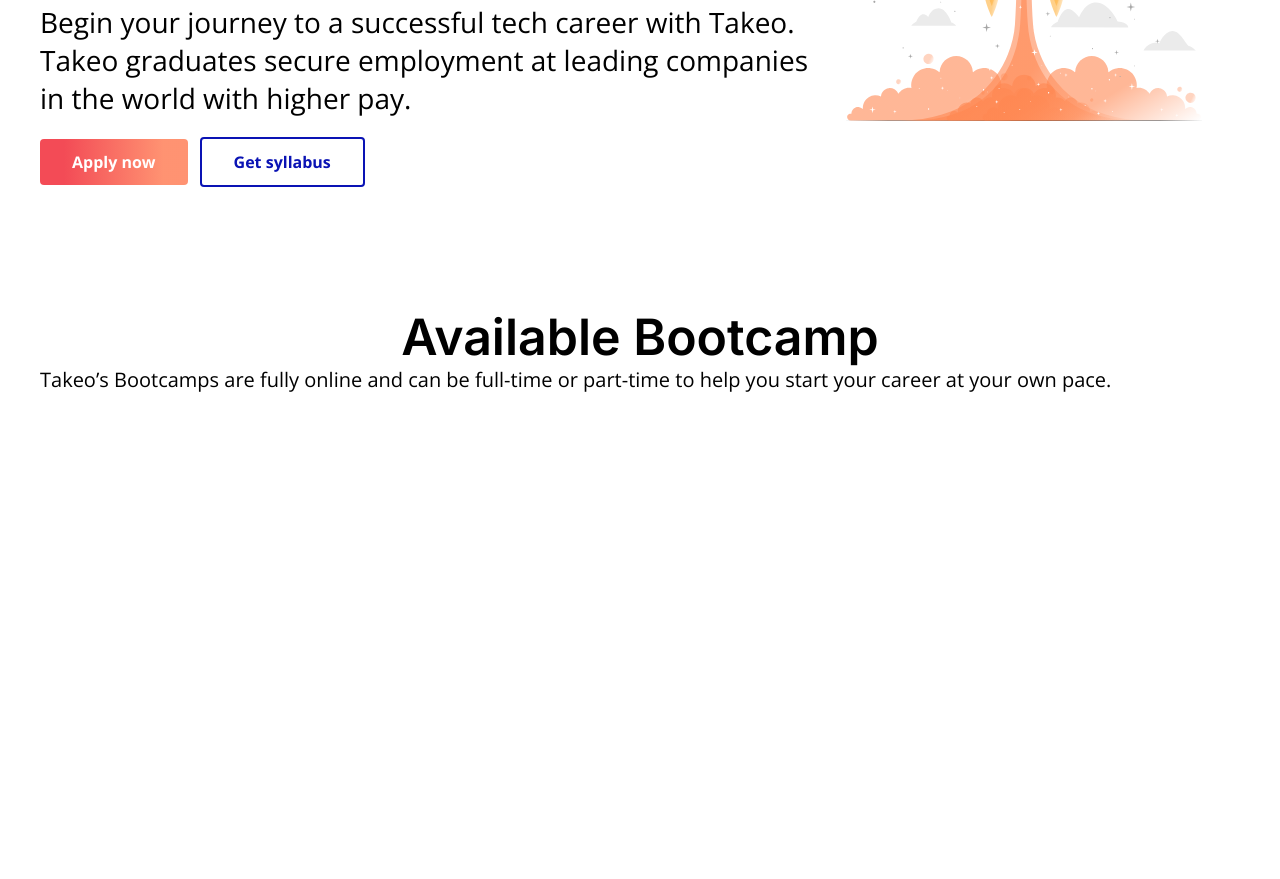
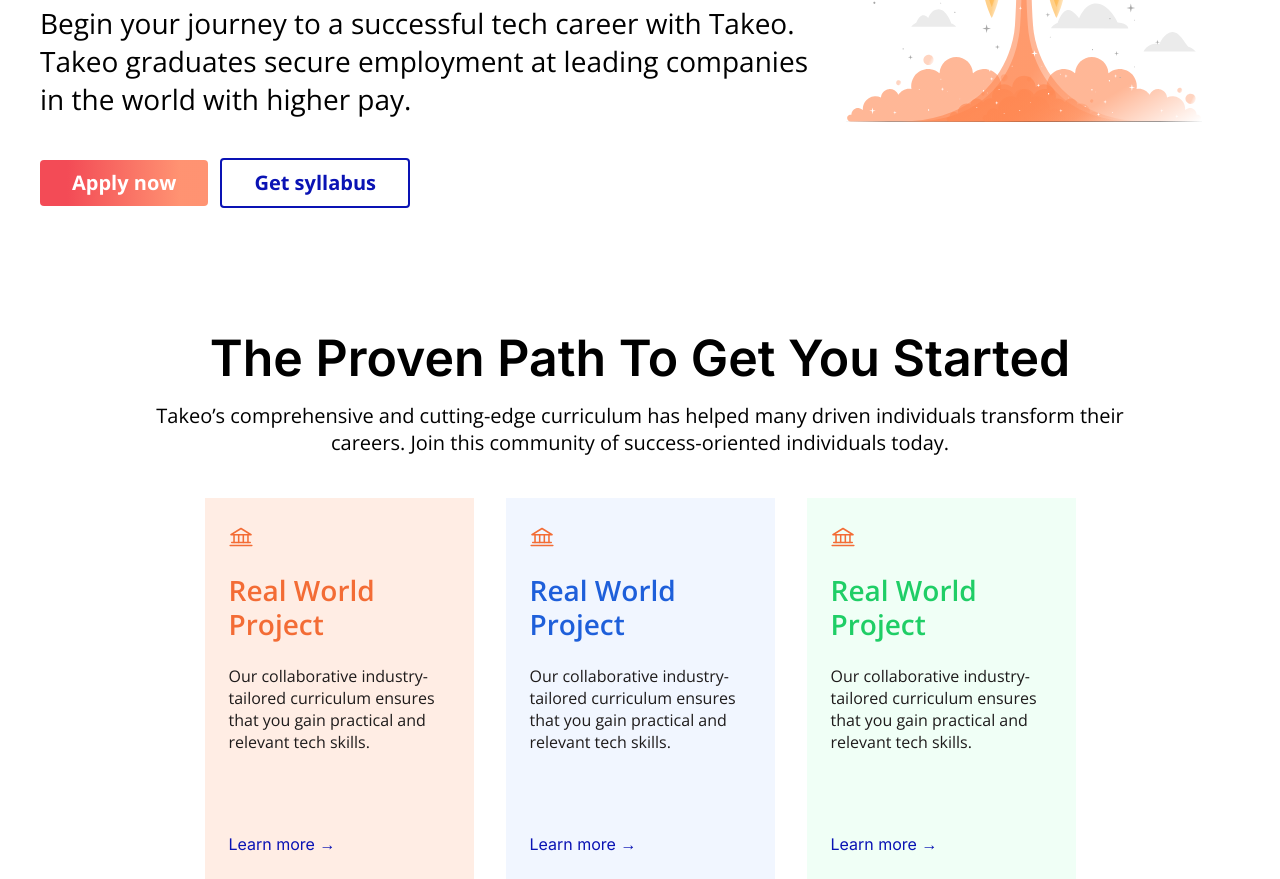
Before and after one commit to rubiin/landing101, a plain HTML site: page index.html in a window 1280 px wide. Shown: the part 455-1334 px from the top of the page. Before the commit the page ends 848 px from the top, so only its background shows below. Drawn offline with nearby package versions, Linux system fonts and the light colour scheme.

Commit message:
wip: add curriculum cards

```diff
--- a/index.html
+++ b/index.html
@@ -19,7 +19,7 @@
     <nav class="flex">
 
       <div class="brand">
-        <img src="logo-whole.png" alt="logo"/>
+        <img src="./assets/logo-whole.png" alt="logo"/>
       </div>
 
       <div class="cta flex">
@@ -35,7 +35,7 @@
 
     <section class="hero container">
       <div class="hero__text">
-        <h2 class="hero__heading">Propel Your Tech Career <span>To New Heights.</span></h2>
+        <h1 class="hero__heading">Propel Your Tech Career <span>To New Heights.</span></h1>
         <p class="hero_paragraph">Begin your journey to a successful tech career with Takeo. Takeo graduates secure employment at leading companies in the world with higher pay.</p>
         <div class="hero__btns flex">
           <a href="#" class="btn btn-primary">Apply now</a>
@@ -43,21 +43,71 @@
         </div>
       </div>
         <div class="hero__img">
-        <img src="To the stars-cuate 1.svg" alt="rocket"/>
+        <img src="./assets/to-the-stars.svg" alt="rocket"/>
       </div>
     </section>
 
-    <section class="bootcamps">
-      <div class="container">
+ <section class="curriculum container">
+      <h2 class="curriculum__heading text-center">The Proven Path To Get You Started</h2>
+      <p class="curriculum__paragraph text-center">Takeo’s comprehensive and cutting-edge curriculum has helped many driven individuals transform their careers. Join this community of success-oriented individuals today.</p>
 
-        <h3 class="bootcamps_header">Available Bootcamp</h3>
-        <p class="bootcamps_text">Takeo’s Bootcamps are fully online and can be full-time or part-time to help you start your career at your own pace.</p>
-        <div class="flex">
-          <div class="card">
 
+      <div class="curriculum__features ">
+
+        <div class="curriculum__card card1">
+          <div class="curriculum__card_detail">
+            <div class="icon_wrapper">
+              <img src="./assets/icon.svg" class="icon"/>
+
+            </div>
+            <h3 class="curriculum__card_header">Real World Project</h3>
+            <p class="curriculum__card_paragraph">Our collaborative industry-tailored curriculum ensures that you gain practical and relevant tech skills.</p>
           </div>
+
+          <a href="#">Learn more <span>&#8594;</span></a>
+
+
         </div>
+
+        <div class="curriculum__card card2">
+          <div class="curriculum__card_detail">
+            <div class="icon_wrapper">
+              <img src="./assets/icon.svg" class="icon"/>
+
+            </div>
+            <h3 class="curriculum__card_header">Real World Project</h3>
+            <p class="curriculum__card_paragraph">Our collaborative industry-tailored curriculum ensures that you gain practical and relevant tech skills.</p>
+          </div>
+
+          <a href="#">Learn more <span>&#8594;</span></a>
+
+
+        </div>
+
+
+
+        <div class="curriculum__card card3">
+          <div class="curriculum__card_detail">
+            <div class="icon_wrapper">
+              <img src="./assets/icon.svg" class="icon"/>
+
+            </div>
+            <h3 class="curriculum__card_header">Real World Project</h3>
+            <p class="curriculum__card_paragraph">Our collaborative industry-tailored curriculum ensures that you gain practical and relevant tech skills.</p>
+          </div>
+
+          <a href="#">Learn more <span>&#8594;</span></a>
+
+
+        </div>
+
+
       </div>
+
+
+
+
+
     </section>
 
   </main>
--- a/style.css
+++ b/style.css
@@ -5,8 +5,14 @@
 
 
 html {
-  font-size: 16px;
-  font-family: "Open sans";
+  box-sizing: border-box;
+  -webkit-font-smoothing: antialiased;
+  -moz-osx-font-smoothing: grayscale;
+}
+
+body {
+  font-family: "Open sans", sans-serif;
+  font-size: 1.25rem;
 }
 
 :root {
@@ -28,31 +34,35 @@ img {
   max-width: 100%;
 }
 
-h2,h3{
+h1,
+h2 {
   font-family: 'Inter';
 }
 
-h2{
-  font-size: 72px;
-
+h1 {
+  font-size: 4.5rem;
   font-weight: 700;
 }
 
-h3{
-  font-size: 50px;
+h2 {
+  font-size: 3.125rem;
   font-weight: 600;
 }
 
-
-p{
-  font-family: 'Open sans';
-  font-weight: 400px;
+.text-center {
+  text-align: center;
 }
 
-.flex{
+
+p {
+  font-weight: 400;
+}
+
+.flex {
   display: flex;
   align-items: center;
 }
+
 
 
 header {
@@ -60,85 +70,172 @@ header {
   backdrop-filter: blur(32px);
 }
 
-.container{
-  width: 1200px;
+.container {
+  width: 75rem;
   margin: 0 auto;
-  /* border: 1px solid black; */
+
+}
+
+.debug {
+  border: 1px solid black;
 }
 
 nav {
-  max-width: 1200px;
+  max-width: 75rem;
   margin: 0 auto;
   justify-content: space-between;
-  padding:  22px 0;
+  padding: 1.375rem 0;
 }
 
 .btn {
   border: 2px solid #0A13B4;
   border-radius: 4px;
-  padding: 12px 32px;
-  line-height: 22px;
-  font-family: 'Open sans';
+  padding: .75rem 2rem;
+  line-height: 1.375rem;
   font-weight: 700;
   color: var(--color-blue);
 }
 
 
-.btn-primary{
+.btn-primary {
   background-color: var(--color-blue);
   color: white;
 }
 
-.cta{
+.cta {
   gap: 8px
 }
 
 
-.hero{
+.hero {
   display: grid;
-  grid-template-columns: 768px calc(1200px - 768px);
-  padding-top: 80px;
-  padding-bottom: 120px;
+  grid-template-columns: 48rem calc(75rem - 48rem);
+  margin-top: 5rem;
+  margin-bottom: 7.5rem;
 }
 
-.hero__heading{
+.hero__heading {
   color: #05095A;
   line-height: 120%;
-  margin-bottom: 20px;
+  margin-bottom: 1.25rem;
 }
 
-.hero__heading span{
+.hero__heading span {
 
-    color: var(--color-orange);
+  color: var(--color-orange);
 
 }
 
-.hero_paragraph{
-  line-height: 38px;
-  margin-bottom: 20px;
-  font-size: 28px;
+.hero_paragraph {
+  line-height: 2.375rem;
+  font-size: 1.75rem;
+  margin-bottom: 2.5rem;
 }
 
-.hero__btns{
-  gap:12px;
+.hero__btns {
+
+  gap: .75rem;
 }
 
-.hero__btns a:nth-child(1){
+.hero__btns a:nth-child(1) {
   background: linear-gradient(90deg, #F34B56 16.15%, rgba(255, 140, 105, 0.94) 83.33%);
   border: none;
 }
 
 
-.bootcamps{
+.bootcamps {
   background: rgba(255, 255, 255, 0.8);
 }
 
-.bootcamps_header{
-text-align: center;
+.bootcamps_header {
+  text-align: center;
+  font-size: 'Inter';
 }
 
 
-.bootcamps_text{
-  font-size: 20px;
-  line-height: 26px
+.bootcamps_text {
+  margin-top: .875rem;
+  font-size: 1.25rem;
+  line-height: 1.625rem;
+  font-weight: 400;
 }
+
+.curriculum__heading {
+  margin-bottom: .875rem;
+}
+
+.curriculum__paragraph {
+  padding: 0 5.3125rem;
+}
+
+
+.curriculum__features {
+  margin-top: 2.625rem;
+  padding: 0 10.2813rem;
+  display: grid;
+  gap: 2rem;
+  grid-template-columns: repeat(3, 1fr);
+}
+
+.curriculum__card {
+  padding: 1.5rem;
+  display: flex;
+  flex-direction: column;
+}
+
+.curriculum__card_detail {
+  margin-bottom: 5rem;
+}
+
+.curriculum__card_detail+a {
+  font-weight: 400;
+  font-size: 16px;
+  line-height: 22px;
+  color: var(--color-blue);
+  font-family:'Inter';
+}
+
+.icon_wrapper {
+  height: 3.25rem;
+  width: 3.25rem;
+}
+
+
+.icon {
+  height: 30px;
+  width: 24px;
+}
+
+
+.curriculum__card_header {
+  margin-bottom: 1.5rem;
+  font-weight: 600;
+  font-size: 1.75rem;
+  line-height: 120%;
+}
+
+
+.curriculum__card_paragraph {
+  font-weight: 400;
+  font-size: 16px;
+  line-height: 22px;
+  padding-right: 10px;
+  color: var(--color-black);
+}
+
+
+.card1{
+  color: var(--color-orange);
+  background-color: #FFEDE4;
+}
+
+
+.card2{
+  color: #1E5FDA;
+  background-color: #F1F6FF
+}
+
+.card3{
+  color: #1FCE66;
+  background-color: #F0FFF6;
+}
```
Also changed, not shown: assets/icon.svg (added), assets/logo-whole.png (renamed from logo-whole.png), assets/to-the-stars.svg (renamed from To the stars-cuate 1.svg).
